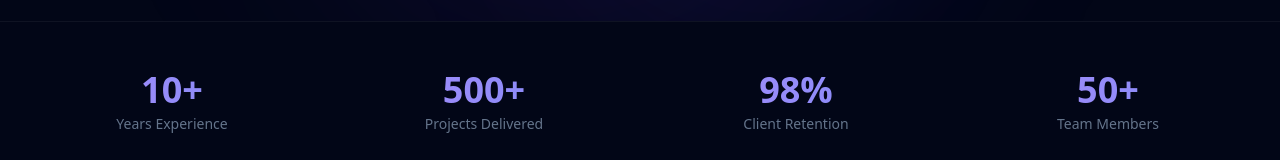
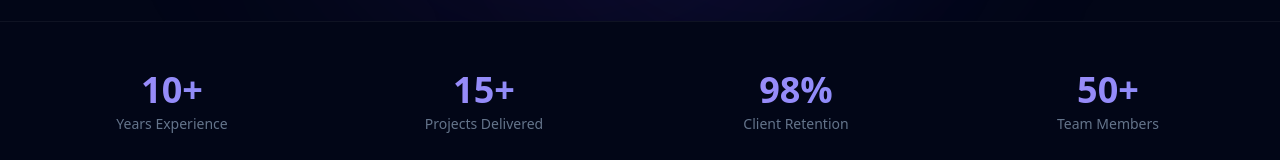
Before and after one commit to utk-solutions/utksolutions.in, a Next.js app: page /About in a window 1280 px wide. Shown: the part 453-613 px from the top of the page. Built offline with nearby package versions, Linux system fonts and the light colour scheme.

Commit message:
fix: align project count across pages

```diff
--- a/src/app/About/page.tsx
+++ b/src/app/About/page.tsx
@@ -41,7 +41,7 @@ const coreValues = [
 // Stats data
 const stats = [
     { value: "10+", label: "Years Experience" },
-    { value: "500+", label: "Projects Delivered" },
+    { value: "15+", label: "Projects Delivered" },
     { value: "98%", label: "Client Retention" },
     { value: "50+", label: "Team Members" },
 ];
```
